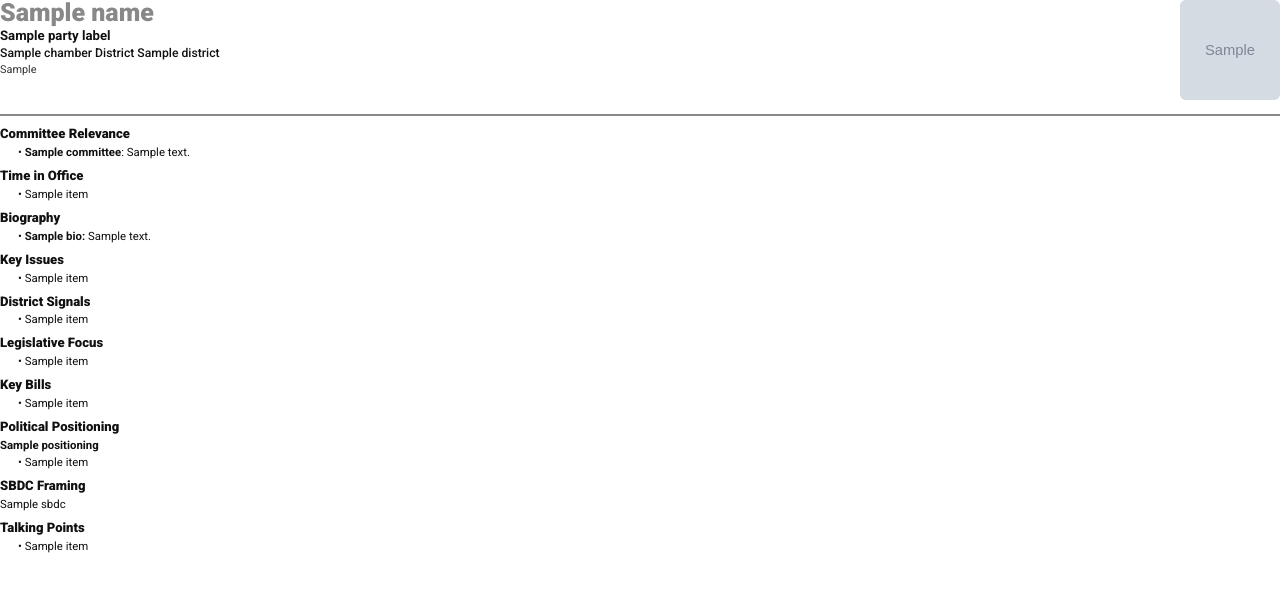
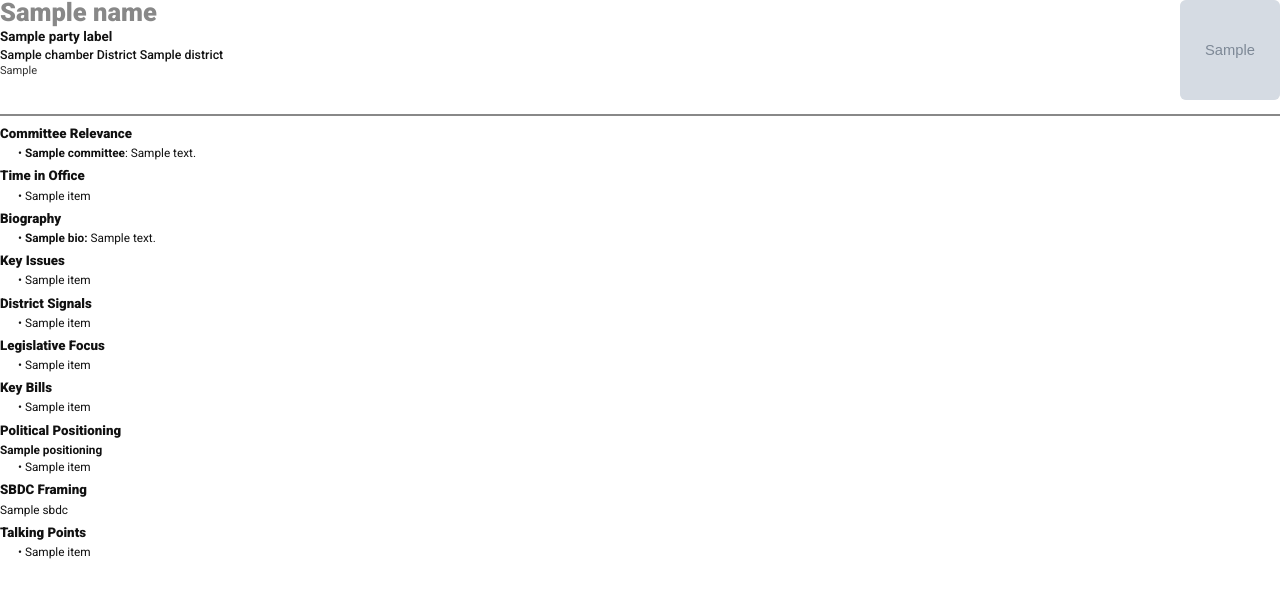
Before and after one commit to imrandevelops007/legislator-skimmer, a Python web app: template templates/report.html in a window 1280 px wide. Shown: the top 598 px of the page. Run offline with Jinja, Linux system fonts and the light colour scheme; the template is opened without the code that fills it: most values are stand-ins (such as "Sample title", 1, 10 or a date in 2020); grey boxes marked "Sample" are stand-in pictures.

Commit message:
Adjust font sizes and line heights in report template

```diff
--- a/templates/report.html
+++ b/templates/report.html
@@ -14,7 +14,7 @@
     body {
       font-family: 'Roboto', Arial, sans-serif;
       line-height: 1.22;
-      font-size: 11.4px;
+      font-size: 11.8px;
       color: #111;
       margin: 0;
     }
@@ -48,7 +48,7 @@
     }
 
     .name {
-      font-size: 25px;
+      font-size: 25.5px;
       font-weight: 900;
       color: {{ party_color }};
       line-height: 1.0;
@@ -56,21 +56,21 @@
     }
 
     .party {
-      font-size: 13.2px;
+      font-size: 13.4px;
       font-weight: 700;
       margin-bottom: 2px;
     }
 
     .district {
-      font-size: 12.2px;
+      font-size: 12.4px;
       font-weight: 500;
       margin-bottom: 2px;
     }
 
     .location {
-      font-size: 10.9px;
+      font-size: 11.1px;
       color: #333;
-      line-height: 1.25;
+      line-height: 1.22;
     }
 
     .section {
@@ -80,7 +80,7 @@
     }
 
     .section-title {
-      font-size: 13.1px;
+      font-size: 13.3px;
       font-weight: 800;
       margin-bottom: 4px;
       break-after: avoid;
@@ -95,7 +95,7 @@
       margin: 0 0 3px 18px;
       text-indent: -8px;
       padding-left: 8px;
-      line-height: 1.22;
+      line-height: 1.2;
     }
 
     .committee-name {
@@ -106,7 +106,7 @@
       margin: 0 0 3px 18px;
       text-indent: -8px;
       padding-left: 8px;
-      line-height: 1.22;
+      line-height: 1.2;
       break-inside: avoid;
       page-break-inside: avoid;
     }
@@ -115,7 +115,7 @@
       margin: 0 0 3px 18px;
       text-indent: -8px;
       padding-left: 8px;
-      line-height: 1.22;
+      line-height: 1.2;
       break-inside: avoid;
       page-break-inside: avoid;
     }
@@ -131,7 +131,7 @@
 
     .section-intro {
       margin: 0 0 2px 0;
-      line-height: 1.22;
+      line-height: 1.2;
     }
 
     p {
```
